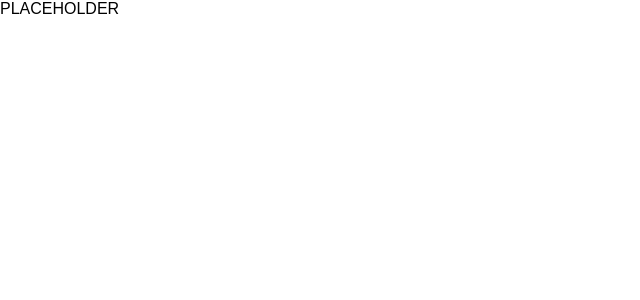
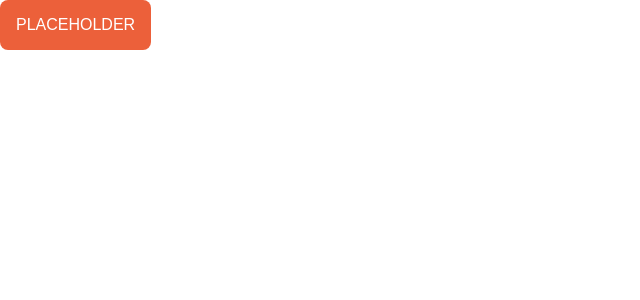
Before and after one commit to d-leb/david-leblanc.com, a React app: page / in a window 1280 px wide. Shown: the top 300 px of the page, without its empty margins (0-640 px from the left). Built offline with nearby package versions, Linux system fonts and the light colour scheme.

Commit message:
Update Placeholder component to be styled. Update storybook entry.

```diff
--- a/src/components/Placeholder/index.tsx
+++ b/src/components/Placeholder/index.tsx
@@ -1,7 +1,22 @@
 import React from 'react'
+import styled from 'styled-components'
 
 export interface Props {
+  background?: string
+  color?: string
   text?: string
 }
 
-export const Placeholder = ({ text = 'PLACEHOLDER' }: Props) => <div>{text}</div>
+type ContainerProps = Pick<Props, 'background' | 'color'>
+
+const Container = styled.div<ContainerProps>`
+  display: inline-block;
+  padding: 1rem;
+  background-color: ${(props) => props.background};
+  border-radius: 0.5rem;
+  color: ${(props) => props.color};
+`
+
+export const Placeholder = ({ background = '#ec603a', color = '#fff', text = 'PLACEHOLDER' }: Props) => (
+  <Container {...{ background, color }}>{text}</Container>
+)
```
Also changed, not shown: 1 other file (tests, documents, lock files or other folders).
